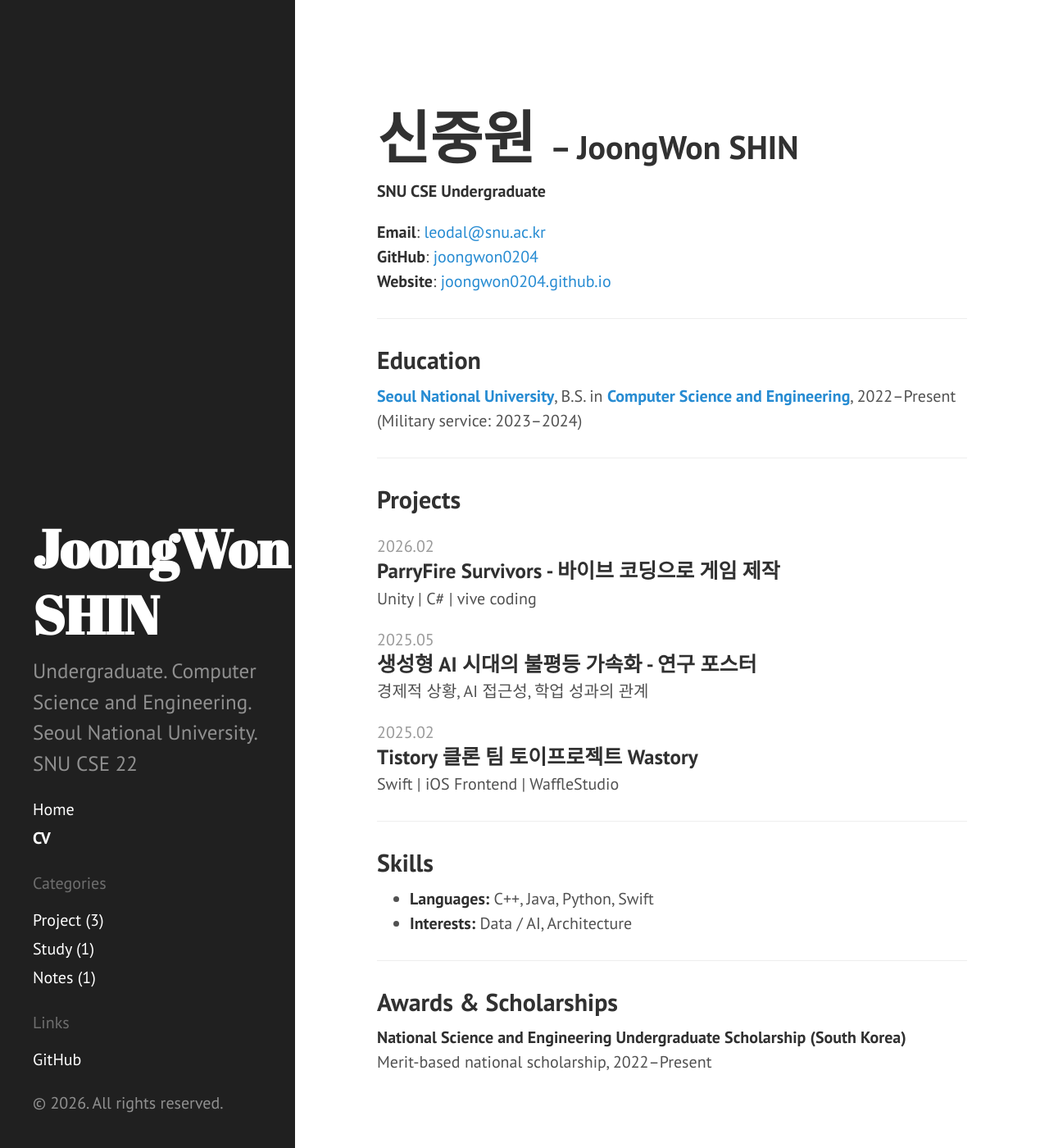
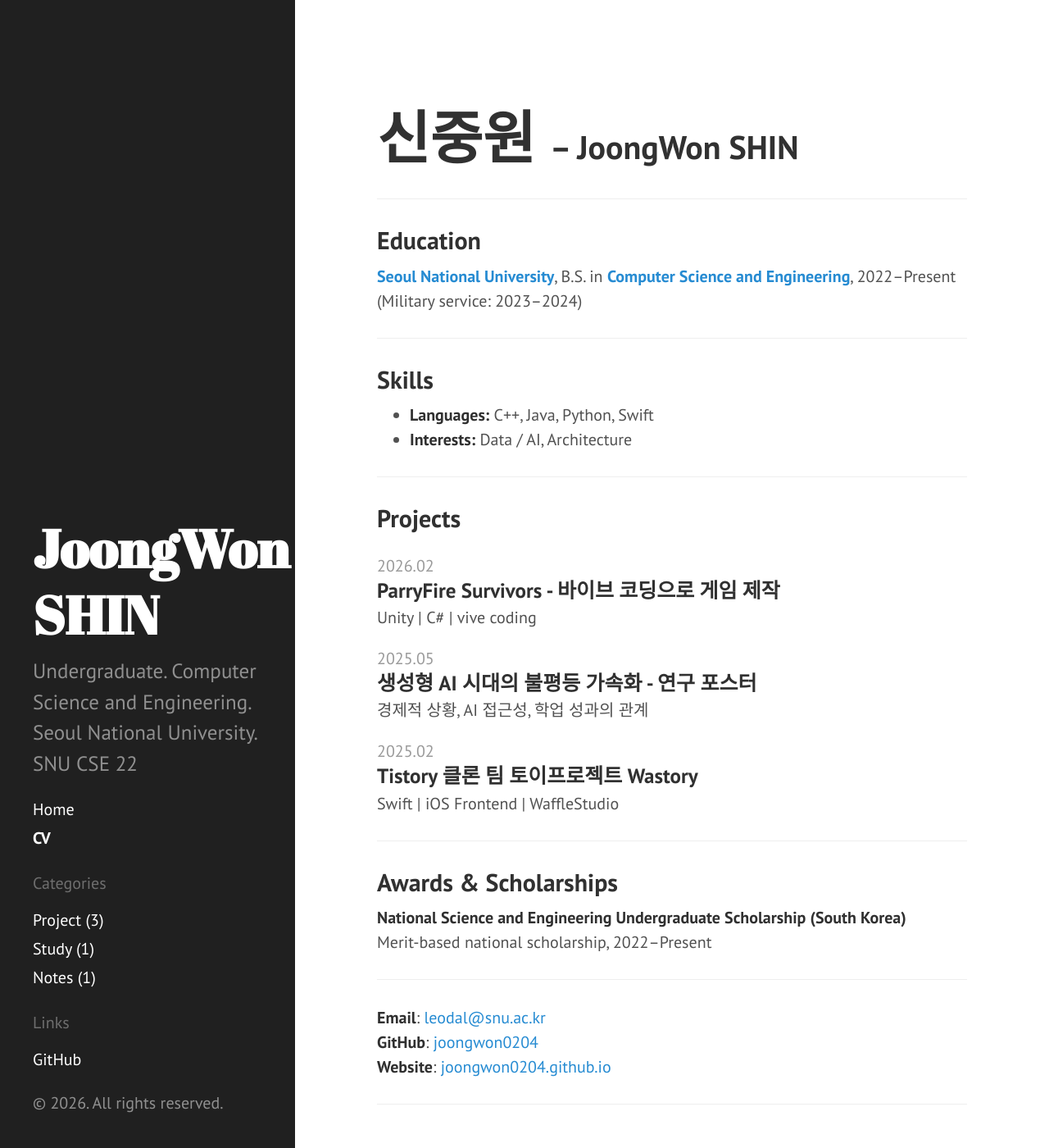
Before and after one commit to joongwon0204/joongwon0204.github.io, a Jekyll site: the page built from cv.md, in a window 1280 px wide and 1400 px high. Shown: the whole window at 82% size. Built offline with Jekyll 4.4.1, drawn with Linux system fonts in a browser that asks for light colours; some of the changed lines change nothing that is shown.

Commit message:
change cv sorting

```diff
--- a/cv.md
+++ b/cv.md
@@ -7,17 +7,17 @@
   신중원 <span style="font-size: 2rem;">– JoongWon SHIN</span>
 </h1>
 
-**SNU CSE Undergraduate**
-
-**Email**: [leodal@snu.ac.kr](mailto:leodal@snu.ac.kr)
-**GitHub**: [joongwon0204](https://github.com/joongwon0204)
-**Website**: [joongwon0204.github.io](https://joongwon0204.github.io)
-
 ---
 
 ## Education
 **[Seoul National University](https://www.snu.ac.kr/index.html)**,
 B.S. in **[Computer Science and Engineering](https://cse.snu.ac.kr)**, 2022–Present (Military service: 2023–2024)
+
+---
+
+## Skills
+- **Languages:** C++, Java, Python, Swift
+- **Interests:** Data / AI, Architecture
 
 ---
 
@@ -44,12 +44,14 @@
 
 ---
 
-## Skills
-- **Languages:** C++, Java, Python, Swift
-- **Interests:** Data / AI, Architecture
+## Awards & Scholarships
+**National Science and Engineering Undergraduate Scholarship (South Korea)**
+Merit-based national scholarship, 2022–Present
 
 ---
 
-## Awards & Scholarships
-**National Science and Engineering Undergraduate Scholarship (South Korea)**
-Merit-based national scholarship, 2022–Present
+**Email**: [leodal@snu.ac.kr](mailto:leodal@snu.ac.kr)
+**GitHub**: [joongwon0204](https://github.com/joongwon0204)
+**Website**: [joongwon0204.github.io](https://joongwon0204.github.io)
+
+---
```
